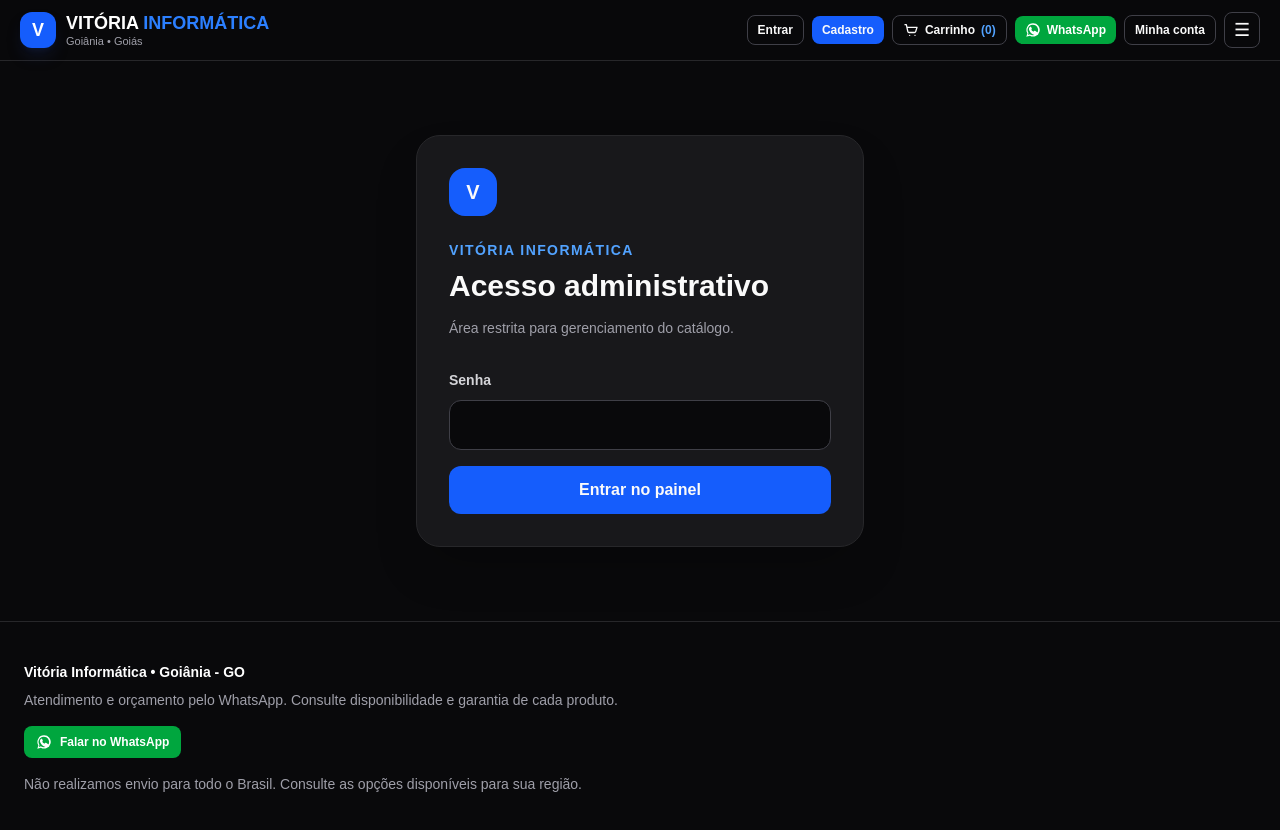
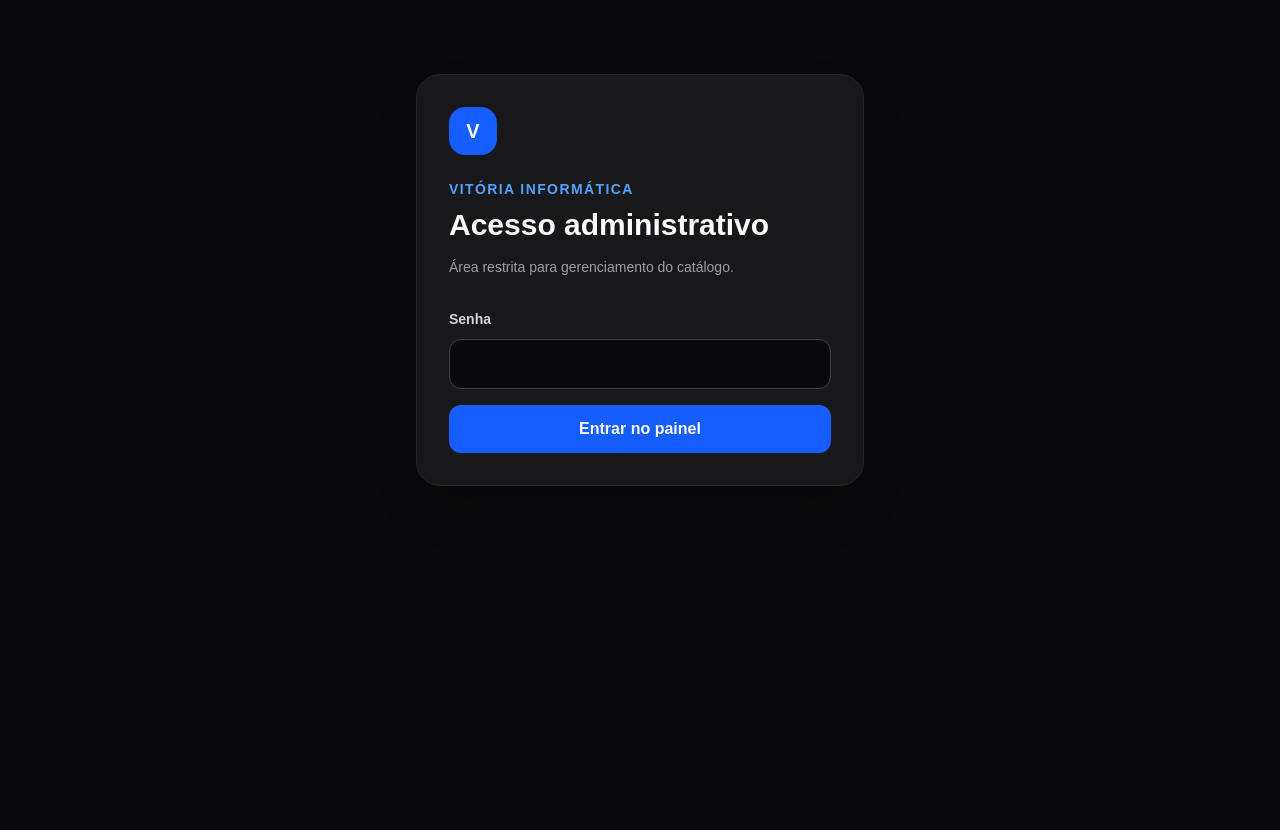
Before and after one commit to wendeljunio2015-dev/CatVitInfo, a Next.js app: page /admin/login in a window 1280 px wide. Shown: the top 830 px of the page. After the commit the page ends 800 px from the top, so only its background shows below. Built offline with nearby package versions, Linux system fonts and the light colour scheme; no server answers.

Commit message:
Use route-aware site chrome

```diff
--- a/app/layout.tsx
+++ b/app/layout.tsx
@@ -1,8 +1,7 @@
 import type { Metadata, Viewport } from "next";
 import "./globals.css";
 import Providers from "@/components/Providers";
-import Header from "@/components/Header";
-import Footer from "@/components/Footer";
+import SiteChrome from "@/components/SiteChrome";
 
 export const metadata: Metadata = {
   metadataBase: new URL("https://catvitinfo.netlify.app"),
@@ -34,9 +33,7 @@ export default function RootLayout({ children }: Readonly<{ children: React.Reac
     <html lang="pt-BR">
       <body>
         <Providers>
-          <Header />
-          {children}
-          <Footer />
+          <SiteChrome>{children}</SiteChrome>
         </Providers>
       </body>
     </html>
```
